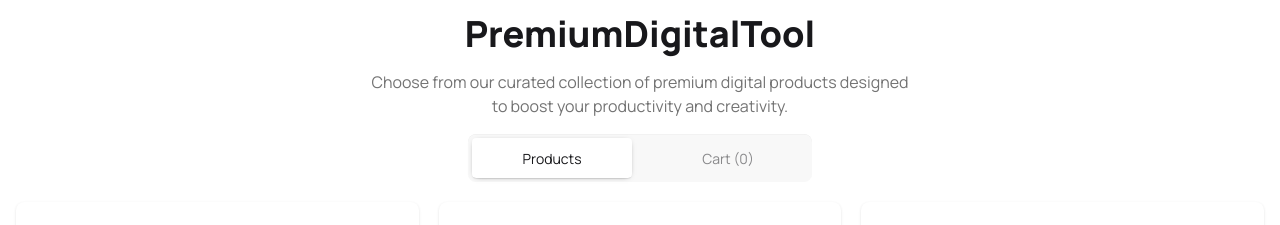
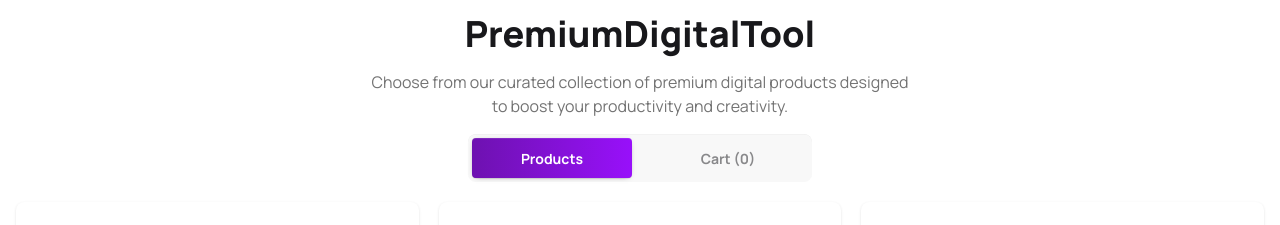
Before and after one commit to dev-shamim84/digitools, a React (Vite) app: page / in a window 1280 px wide. Shown: the part 900-1125 px from the top of the page. Built offline with nearby package versions, Linux system fonts and the light colour scheme.

Commit message:
tab button active color added

```diff
--- a/src/components/Footer/Footer.jsx
+++ b/src/components/Footer/Footer.jsx
@@ -98,8 +98,7 @@ const Footer = () => {
         <hr className="text-gray-500/90 my-3" />
         <div className="flex flex-col items-center md:flex-row md:justify-between">
           <p className="text-white">
-            &copy; {new Date().getUTCFullYear()}
-            Digitools. All rights reserved.
+            &copy; {new Date().getUTCFullYear()} Digitools. All rights reserved.
           </p>
           <div className="mt-2 md:mt-0 flex gap-5 text-white">
             <a href="#">Terms of Service</a>
--- a/src/components/PremiumTools/PremiumTools.jsx
+++ b/src/components/PremiumTools/PremiumTools.jsx
@@ -23,7 +23,11 @@ const PremiumTools = ({ cart, setCart }) => {
               onClick={() => setActive("products")}
               type="radio"
               name="my_tabs_1"
-              className="tab px-4 w-40 rounded"
+              className={`tab px-4 w-40 rounded font-bold ${
+                active === "products"
+                  ? "bg-linear-to-r from-purple-800 to-purple-600 text-white"
+                  : ""
+              }`}
               aria-label="Products"
               defaultChecked
             />
@@ -31,7 +35,11 @@ const PremiumTools = ({ cart, setCart }) => {
               onClick={() => setActive("cart")}
               type="radio"
               name="my_tabs_1"
-              className="tab px-4 rounded w-40"
+              className={`tab px-4 rounded w-40 font-bold ${
+                active === "cart"
+                  ? "bg-linear-to-r from-purple-800 to-purple-600 text-white"
+                  : ""
+              }`}
               aria-label={`Cart (${cart.length})`}
             />
           </div>
```
